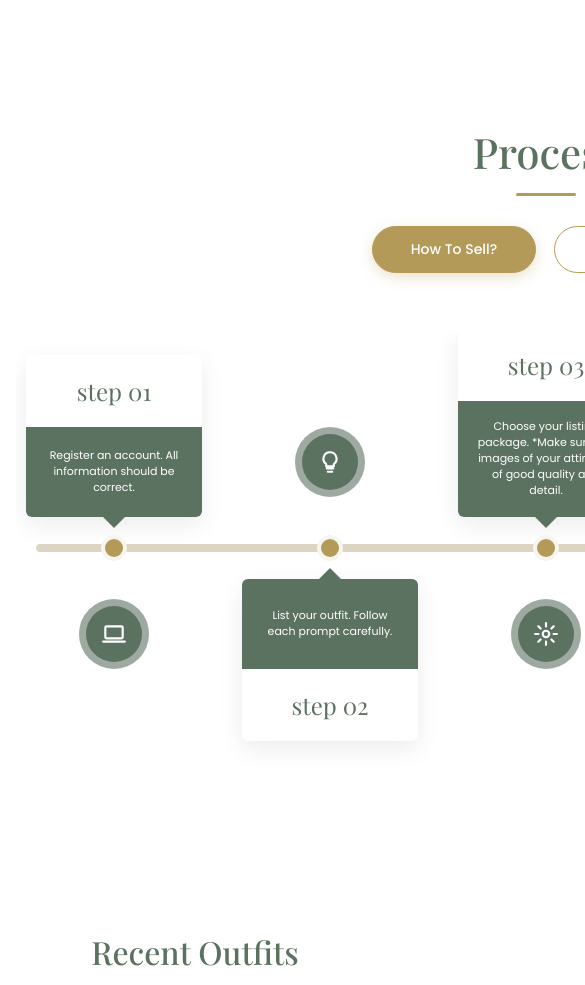
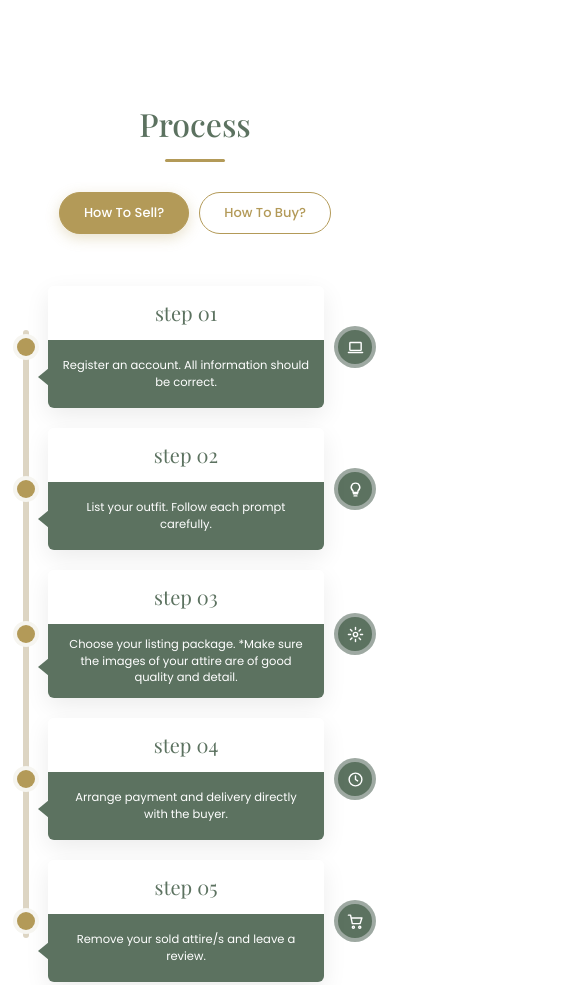
Before and after one commit to NalediPrettyGirl/AnotherM, a plain HTML site: page index.html in a window 390 px wide. Shown: the part 5727-6712 px from the top of the page, 585 px wide, since content can reach past the window. Drawn offline with nearby package versions, Linux system fonts and the light colour scheme; no server answers.

Commit message:
Add files via upload

```diff
--- a/style.css
+++ b/style.css
@@ -576,9 +576,8 @@ h2,
 
 .am-panel {
     display: none;
-    overflow-x: auto;
-    -webkit-overflow-scrolling: touch;
-    padding-bottom: 25px;
+    overflow: visible;
+    padding: 12px 4px 24px;
 }
 
 .am-panel.active {
@@ -595,10 +594,10 @@ h2,
 .am-timeline {
     position: relative;
     display: grid;
-    grid-template-columns: repeat(5, 1fr);
-    grid-template-rows: 200px 30px 200px;
-    column-gap: 40px;
-    min-width: 1060px;
+    grid-template-columns: repeat(5, minmax(0, 1fr));
+    grid-template-rows: minmax(195px, 1fr) 30px minmax(195px, 1fr);
+    column-gap: clamp(14px, 2.5vw, 40px);
+    width: 100%;
     margin: 0 auto;
     padding: 0 10px;
 }
@@ -608,7 +607,7 @@ h2,
     position: absolute;
     left: 20px;
     right: 20px;
-    top: 215px;
+    top: 50%;
     height: 8px;
     margin-top: -4px;
     background: #ddd5c3;
@@ -664,9 +663,9 @@ h2,
 .am-card .head {
     background: #ffffff;
     font-family: 'Playfair Display', serif;
-    font-size: 24px;
+    font-size: clamp(19px, 2vw, 24px);
     color: var(--sage-green, #5f7568);
-    padding: 18px 10px;
+    padding: 16px 10px;
     text-transform: lowercase;
 }
 
@@ -675,8 +674,8 @@ h2,
     color: #ffffff;
     font-size: 11px;
     line-height: 1.45;
-    padding: 18px 16px;
-    min-height: 90px;
+    padding: 16px 14px;
+    min-height: 88px;
     display: flex;
     align-items: center;
     justify-content: center;
@@ -740,6 +739,230 @@ h2,
 
 .am-slot-top .am-icon { margin-bottom: 20px; }
 .am-slot-bottom .am-icon { margin-top: 20px; }
+
+/* Responsive Interactive Process Timeline (Tablet & Mobile) */
+@media (max-width: 991px) {
+    .am-process {
+        padding: 56px 16px 70px;
+    }
+
+    .am-tabs {
+        margin-bottom: 40px;
+    }
+
+    .am-panel {
+        padding: 8px 0 16px;
+    }
+
+    .am-timeline {
+        display: flex;
+        flex-direction: column;
+        gap: 28px;
+        width: 100%;
+        max-width: 700px;
+        padding: 12px 0;
+    }
+
+    .am-timeline::before {
+        left: 50%;
+        right: auto;
+        top: 68px;
+        bottom: 68px;
+        width: 6px;
+        height: auto;
+        margin-top: 0;
+        transform: translateX(-50%);
+        border-radius: 3px;
+    }
+
+    .am-col {
+        display: grid;
+        grid-template-columns: minmax(0, 1fr) 44px minmax(0, 1fr);
+        align-items: center;
+        column-gap: 16px;
+    }
+
+    .am-slot-top,
+    .am-slot-dot,
+    .am-slot-bottom {
+        grid-row: 1;
+        padding: 0;
+        align-items: center;
+    }
+
+    .am-col:nth-child(odd) .am-slot-top,
+    .am-col:nth-child(even) .am-slot-top {
+        grid-column: 1;
+        justify-content: flex-end;
+    }
+
+    .am-slot-dot {
+        grid-column: 2;
+        justify-content: center;
+    }
+
+    .am-col:nth-child(odd) .am-slot-bottom,
+    .am-col:nth-child(even) .am-slot-bottom {
+        grid-column: 3;
+        justify-content: flex-start;
+    }
+
+    .am-slot-top .am-icon { margin-bottom: 0; }
+    .am-slot-bottom .am-icon { margin-top: 0; }
+
+    .am-card {
+        max-width: 260px;
+        text-align: center;
+    }
+
+    .am-card.up {
+        display: flex;
+        flex-direction: column-reverse;
+    }
+
+    .am-card.up .head { border-radius: 6px 6px 0 0; }
+    .am-card.up .body { border-radius: 0 0 6px 6px; }
+
+    .am-card.down::after {
+        left: auto;
+        right: -11px;
+        top: auto;
+        bottom: 28px;
+        transform: none;
+        border-top: 10px solid transparent;
+        border-bottom: 10px solid transparent;
+        border-left: 12px solid var(--sage-green, #5f7568);
+        border-right: 0;
+    }
+
+    .am-card.up::before {
+        left: -11px;
+        right: auto;
+        top: auto;
+        bottom: 28px;
+        transform: none;
+        border-top: 10px solid transparent;
+        border-bottom: 10px solid transparent;
+        border-right: 12px solid var(--sage-green, #5f7568);
+        border-left: 0;
+    }
+}
+
+@media (max-width: 640px) {
+    .am-process {
+        padding: 48px 14px 60px;
+    }
+
+    .am-process h2 {
+        font-size: 32px;
+    }
+
+    .am-tabs {
+        gap: 10px;
+        margin-bottom: 32px;
+    }
+
+    .am-tab {
+        padding: 10px 24px;
+        font-size: 13px;
+    }
+
+    .am-timeline {
+        gap: 20px;
+    }
+
+    .am-timeline::before {
+        left: 11px;
+        transform: none;
+        width: 6px;
+        top: 56px;
+        bottom: 56px;
+    }
+
+    .am-col {
+        grid-template-columns: 28px 1fr auto;
+        column-gap: 12px;
+        align-items: center;
+    }
+
+    .am-slot-dot {
+        grid-column: 1;
+        grid-row: 1;
+    }
+
+    .am-col:nth-child(odd) .am-slot-top,
+    .am-col:nth-child(even) .am-slot-bottom {
+        grid-column: 2;
+        grid-row: 1;
+        justify-content: flex-start;
+    }
+
+    .am-col:nth-child(odd) .am-slot-bottom,
+    .am-col:nth-child(even) .am-slot-top {
+        grid-column: 3;
+        grid-row: 1;
+        justify-content: center;
+    }
+
+    .am-card {
+        max-width: 100%;
+    }
+
+    .am-card .head {
+        font-size: 20px;
+        padding: 12px 14px;
+    }
+
+    .am-card .body {
+        font-size: 11.5px;
+        padding: 12px 14px;
+        min-height: 68px;
+    }
+
+    .am-card.down::after,
+    .am-card.up::before {
+        left: -10px;
+        right: auto;
+        top: auto;
+        bottom: 22px;
+        transform: none;
+        border-top: 9px solid transparent;
+        border-bottom: 9px solid transparent;
+        border-right: 11px solid var(--sage-green, #5f7568);
+        border-left: 0;
+    }
+
+    .am-icon {
+        width: 50px;
+        height: 50px;
+    }
+
+    .am-icon svg {
+        width: 20px;
+        height: 20px;
+    }
+}
+
+@media (max-width: 400px) {
+    .am-timeline::before {
+        left: 9px;
+    }
+
+    .am-col {
+        grid-template-columns: 24px 1fr auto;
+        column-gap: 10px;
+    }
+
+    .am-icon {
+        width: 42px;
+        height: 42px;
+    }
+
+    .am-icon svg {
+        width: 17px;
+        height: 17px;
+    }
+}
 
 /* Process Section (Legacy wrapper) */
 .process {
@@ -1527,21 +1750,29 @@ h2,
 
 .thumbnail-list {
     display: flex;
-    gap: 15px;
+    justify-content: center;
+    flex-wrap: wrap;
+    gap: 8px;
 }
 
 .thumbnail-list img {
-    flex: 1;
-    height: 70px;
-    object-fit: contain;
+    width: 72px;
+    height: 84px;
+    flex: 0 0 auto;
+    object-fit: cover;
+    object-position: top center;
     border-radius: 8px;
     cursor: pointer;
     border: 2px solid transparent;
-    transition: opacity 0.3s;
+    transition: opacity 0.3s, border-color 0.2s, transform 0.2s;
 }
 
 .thumbnail-list img:hover {
-    opacity: 0.8;
+    opacity: 0.85;
+}
+
+.thumbnail-list img.active {
+    border-color: var(--gold);
 }
 
 .product-info-panel {
@@ -1745,6 +1976,12 @@ h2,
         flex-direction: column;
     }
 
+    .product-gallery {
+        flex: 0 0 100%;
+        max-width: 100%;
+        width: 100%;
+    }
+
     .main-image {
         height: 500px;
     }
@@ -1755,6 +1992,10 @@ h2,
 }
 
 @media (max-width: 768px) {
+    .product-details-container {
+        padding: 0 20px;
+    }
+
     .seller-meta {
         flex-direction: column;
         gap: 20px;
@@ -1770,7 +2011,8 @@ h2,
     }
 
     .thumbnail-list img {
-        height: 80px;
+        width: 68px;
+        height: 78px;
     }
 }
 
```
